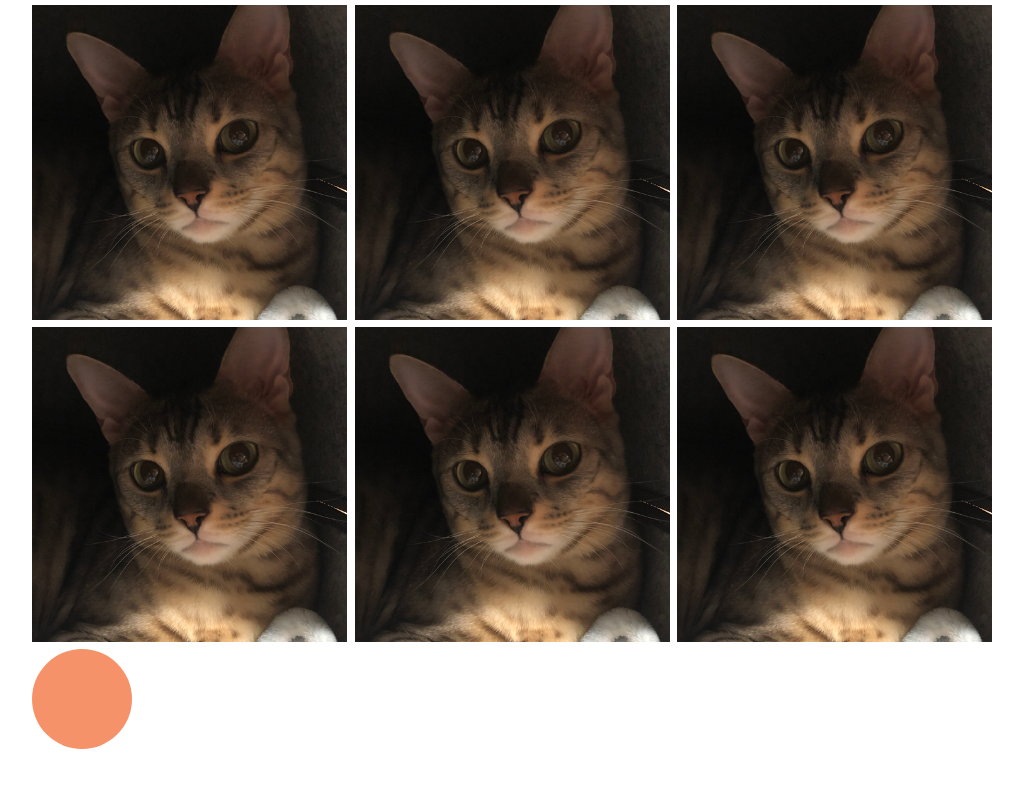
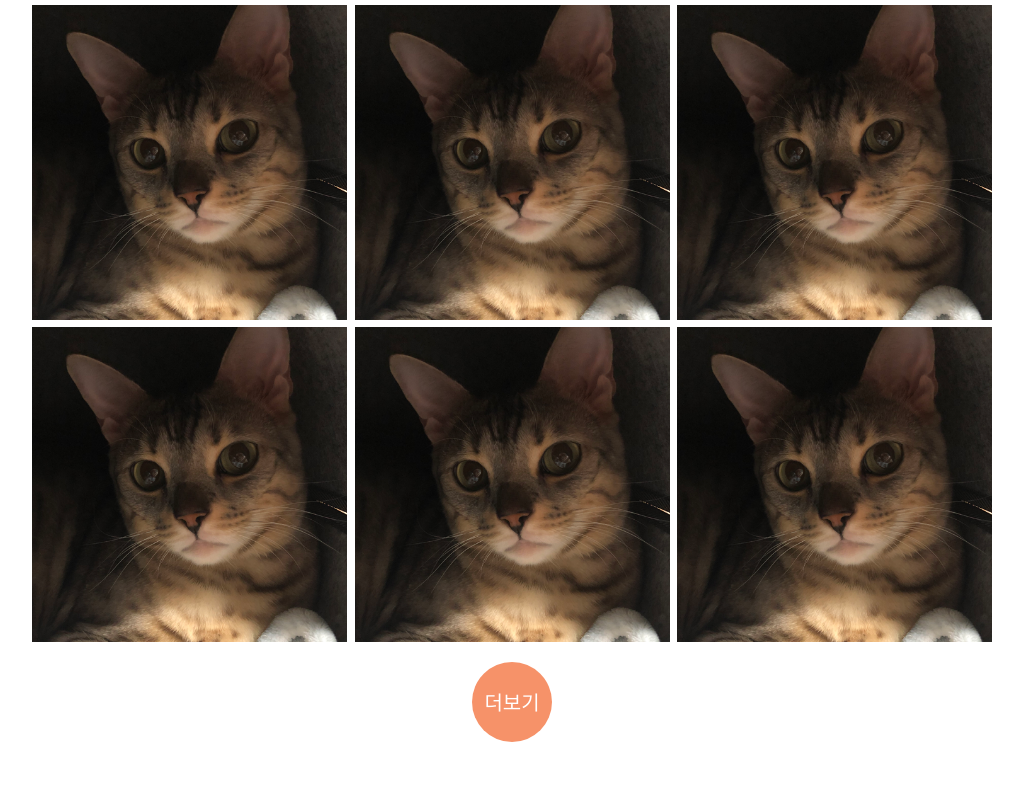
Before and after one commit to CreamDeLaCream/creme-client, a React (Create React App) app: page /mypet in a window 1280 px wide. Shown: the part 1098-1886 px from the top of the page, without its empty margins (128-1151 px from the left). Before the commit the page ends 1854 px from the top, so only its background shows below. Built offline with nearby package versions, Linux system fonts and the light colour scheme.

Commit message:
[#14] edit : 더보기 버튼 수정

```diff
--- a/src/pages/MyPet/MyPetPage.js
+++ b/src/pages/MyPet/MyPetPage.js
@@ -2,11 +2,16 @@ import React from 'react';
 import styled from 'styled-components';
 
 // components
-import { Header, Navbar, Text, Container } from '../../common/components';
+import {
+  Header,
+  Navbar,
+  Text,
+  Container,
+  Button,
+} from '../../common/components';
 import { MyPet } from './MyPet';
 import { Plusbutton } from './Plusbutton';
 import Record from './Record';
-import { RecordPlusbutton } from './RecordPlusbutton';
 import { MyPetList } from './MyPetList';
 import { MyPetInfo } from './MyPetInfo';
 
@@ -30,8 +35,19 @@ const IntroPage = () => {
         </Text>
         <RecordCardWrapper>
           <Record />
-          <RecordPlusbutton />
         </RecordCardWrapper>
+        <ButtonWrapper>
+          <Button
+            width="80px"
+            height="80px"
+            bg="var(--main)"
+            radius="50%"
+            size="20px"
+            color="var(--white)"
+          >
+            더보기
+          </Button>
+        </ButtonWrapper>
       </RecordWrapper>
     </Container>
   );
@@ -59,4 +75,12 @@ const RecordCardWrapper = styled.div`
   justify-content: space-between;
 `;
 
+const ButtonWrapper = styled.div`
+  width: 100%;
+  display: flex;
+  justify-content: center;
+  margin-top: 20px;
+  margin-bottom: 50px;
+`;
+
 export default IntroPage;
--- a/src/pages/MyPet/RecordPlusbutton.js
+++ /dev/null
@@ -1,34 +0,0 @@
-import React from 'react';
-import styled from 'styled-components';
-
-export const RecordPlusbutton = () => {
-  return (
-    <ImagePlusbutton>
-      <span>더보기</span>
-    </ImagePlusbutton>
-  );
-};
-
-const ImagePlusbutton = styled.div`
-  width: 100px;
-  height: 100px;
-  cusor: pointer;
-  overflow: hidden;
-
-  background-color: var(--main);
-  border-radius: 50%;
-  // border: solid 1px var(--main);
-
-  color: #ffffff;
-  text-align: center;
-  line-height: 310px;
-
-  margin-top: 7px;
-  margin-bottom: 7px;
-
-  font-size: 30px;
-
-  span {
-    color: #ffffff;
-  }
-`;
```
